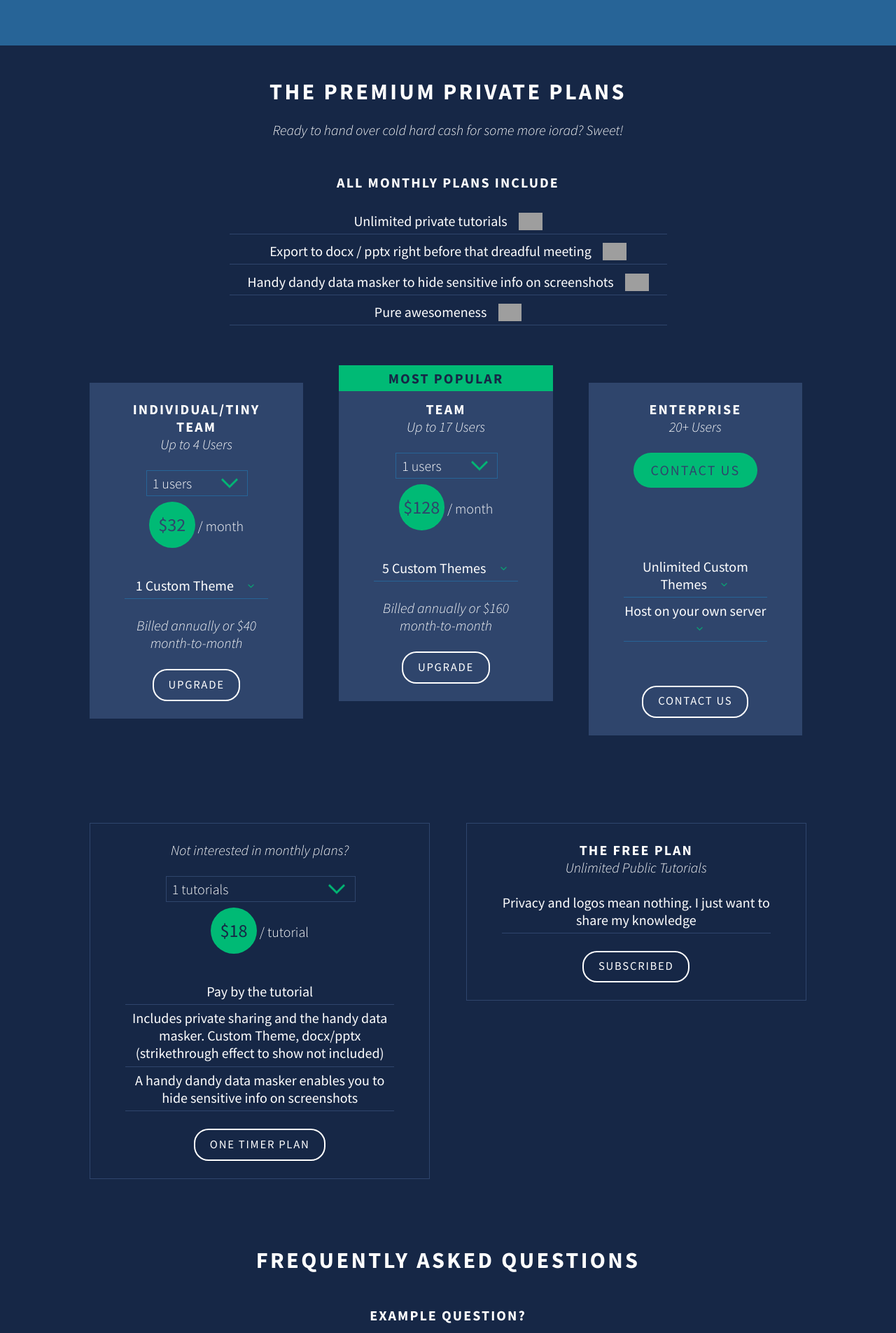
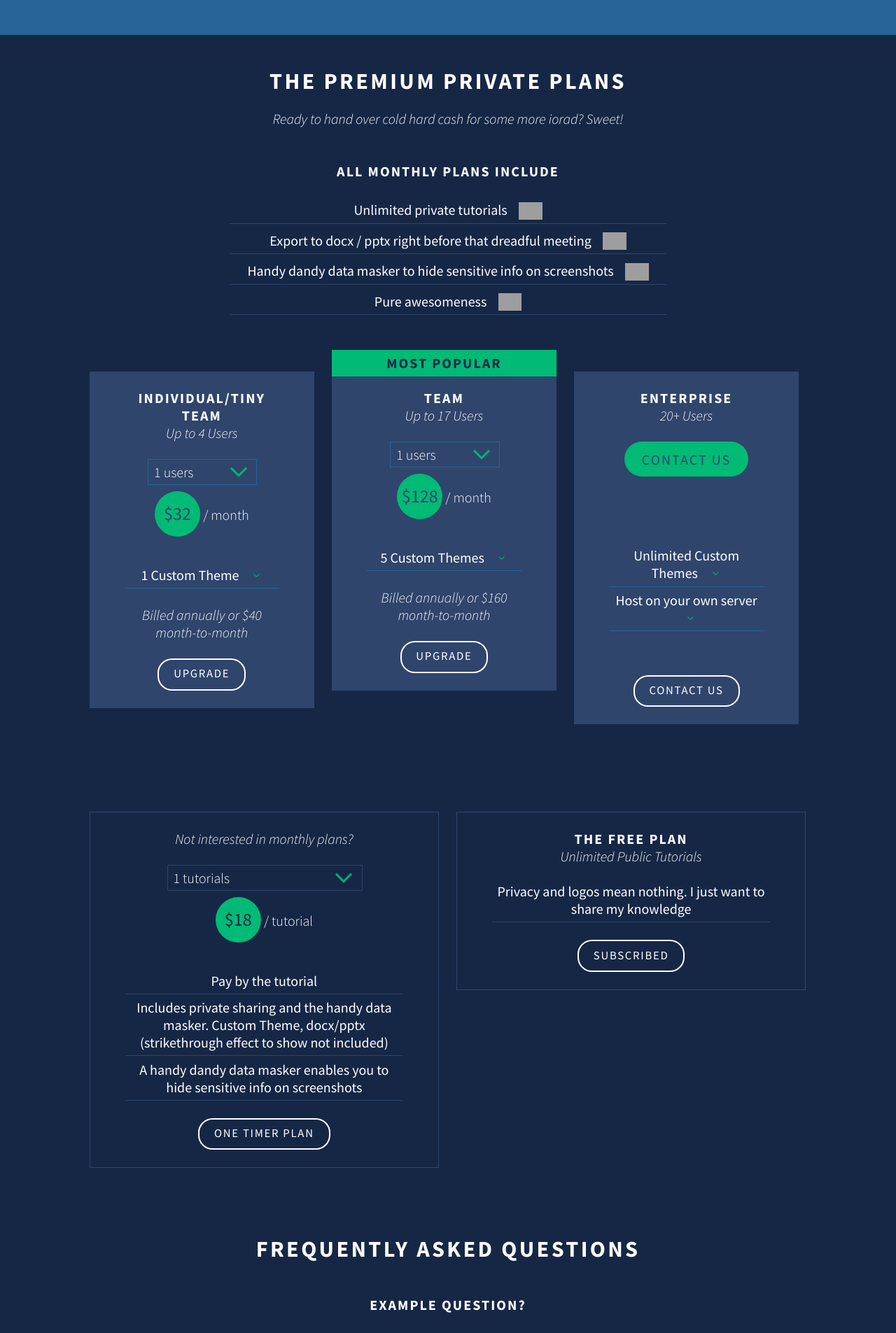
Before and after one commit to metamn/iorad, a Jekyll site: the page built from index.html, in a window 1280 px wide. Shown: the top 1905 px of the page at 70% size. Built offline with Jekyll 4.4.1, drawn with Linux system fonts in a browser that asks for light colours; nearby versions of some CDN libraries; grey boxes are pictures that could not be loaded.

Commit message:
Plans put closer to each other on the grid

```diff
--- a/assets/styles/atoms/colors.scss
+++ b/assets/styles/atoms/colors.scss
@@ -32,7 +32,6 @@ $black: black;
   } @elseif ($combination == white-on-lightblue) {
     color: $white;
     background-color: $lightblue;
-    font-size: $heading-level-1;
 
   } @elseif ($combination == green-on-darkblue) {
     color: $green;
--- a/assets/styles/molecules/most-popular.scss
+++ b/assets/styles/molecules/most-popular.scss
@@ -1,7 +1,7 @@
 @mixin most-popular {
   @include block;
   position: absolute;
-  top: calc(#{-$gutter} - 0px);
+  top: -$gutter - $gutter / 4;
   left: 0;
 
   @include colors(darkblue-on-green);
--- a/assets/styles/screen.css
+++ b/assets/styles/screen.css
@@ -37,7 +37,7 @@ html body .portrait { display: none; }
   html body .portrait { display: block; } }
 html body section, html body article, html body nav, html body header, html body footer, html body aside { width: 100%; float: left; }
 html body section > h3, html body article > h3, html body nav > h3, html body header > h3, html body footer > h3, html body aside > h3 { display: none; }
-html body header { text-align: center; height: 2.5em; color: white; background-color: #276497; font-size: 1.3077em; }
+html body header { text-align: center; height: 2.5em; color: white; background-color: #276497; }
 html body header .container { text-align: center; display: inline-block; padding-left: 1.25em; padding-right: 1.25em; width: calc(100% - 2.5em); max-width: 31.25em; }
 
 html.pricing body #pricing #title { text-align: center; margin: 2.5em 0; }
@@ -60,7 +60,7 @@ html.pricing body #pricing #all-plans .container ul li span.checkmark img { max-
 @media only screen and (max-width: 63.999em) { html.pricing body #pricing #primary-plans { margin-top: 2.5em; padding-left: 1.25em; padding-right: 1.25em; width: calc(100% - 2.5em - 0px); }
   html.pricing body #pricing #primary-plans article.popular { margin-top: 1.25em; } }
 @media only screen and (min-width: 64em) { html.pricing body #pricing #primary-plans { margin-top: 3.75em; padding-left: 10%; padding-right: 10%; width: calc(100% - 20% - 0px); } }
-html.pricing body #pricing #primary-plans article { text-align: center; float: left; padding-left: 1.25em; padding-right: 1.25em; width: calc(30% - 2.5em - 2px); margin-right: 5%; margin-bottom: 2.5em; padding: 1.25em; position: relative; color: white; background-color: #2f456c; }
+html.pricing body #pricing #primary-plans article { text-align: center; float: left; padding-left: 1.25em; padding-right: 1.25em; width: calc(31.5% - 2.5em - 2px); margin-right: 2.5%; margin-bottom: 2.5em; padding: 1.25em; position: relative; color: white; background-color: #2f456c; }
 html.pricing body #pricing #primary-plans article .container { text-align: center; display: inline-block; padding-left: 1.25em; padding-right: 1.25em; width: calc(100% - 2.5em); max-width: 31.25em; }
 html.pricing body #pricing #primary-plans article:last-of-type { margin-right: 0; }
 @media only screen and (max-width: 63.999em) { html.pricing body #pricing #primary-plans article { padding-left: 1.25em; padding-right: 1.25em; width: calc(100% - 2.5em - 2px); margin-right: 0; } }
@@ -87,14 +87,14 @@ html.pricing body #pricing #primary-plans article .billed p { font-family: 'Sour
 html.pricing body #pricing #primary-plans article .button { margin-top: 1.25em; }
 html.pricing body #pricing #primary-plans article .button p { padding: 0.625em 1.25em; border: 2px solid; -webkit-border-radius: 1.25em; -moz-border-radius: 1.25em; -ms-border-radius: 1.25em; -o-border-radius: 1.25em; border-radius: 1.25em; display: inline-block; cursor: pointer; font-family: 'Source Sans Pro', sans-serif; font-weight: 400; font-size: smaller; text-transform: uppercase; letter-spacing: 0.10417em; }
 html.pricing body #pricing #primary-plans article .button p a { text-decoration: none; }
-html.pricing body #pricing #primary-plans article .popular { width: 100%; float: left; position: absolute; top: calc(-1.25em - 0px); left: 0; color: #162746; background-color: #00ba75; font-size: 1.3077em; font-family: 'Source Sans Pro', sans-serif; font-weight: 700; text-transform: uppercase; letter-spacing: 0.10417em; font-size: 100%; padding: 0.3125em 0; }
+html.pricing body #pricing #primary-plans article .popular { width: 100%; float: left; position: absolute; top: -1.5625em; left: 0; color: #162746; background-color: #00ba75; font-size: 1.3077em; font-family: 'Source Sans Pro', sans-serif; font-weight: 700; text-transform: uppercase; letter-spacing: 0.10417em; font-size: 100%; padding: 0.3125em 0; }
 @media only screen and (min-width: 64em) { html.pricing body #pricing #primary-plans article#enterprise .instead-of-price { width: 100%; float: left; height: 7.5em; }
   html.pricing body #pricing #primary-plans article#enterprise .instead-of-price .instead-of-price p { margin-top: 1.5625em; }
   html.pricing body #pricing #primary-plans article#enterprise .button { margin-top: 3.125em; } }
 @media only screen and (max-width: 63.999em) { html.pricing body #pricing #secondary-plans { margin-top: 2.5em; padding-left: 1.25em; padding-right: 1.25em; width: calc(100% - 2.5em - 0px); }
   html.pricing body #pricing #secondary-plans article.popular { margin-top: 1.25em; } }
 @media only screen and (min-width: 64em) { html.pricing body #pricing #secondary-plans { margin-top: 3.75em; padding-left: 10%; padding-right: 10%; width: calc(100% - 20% - 0px); } }
-html.pricing body #pricing #secondary-plans article { text-align: center; float: left; padding-left: 1.25em; padding-right: 1.25em; width: calc(47.5% - 2.5em - 2px); margin-right: 5%; margin-bottom: 2.5em; border: 1px solid #2f456c; padding: 1.25em; position: relative; }
+html.pricing body #pricing #secondary-plans article { text-align: center; float: left; padding-left: 1.25em; padding-right: 1.25em; width: calc(48.7% - 2.5em - 2px); margin-right: 2.5%; margin-bottom: 2.5em; border: 1px solid #2f456c; padding: 1.25em; position: relative; }
 html.pricing body #pricing #secondary-plans article .container { text-align: center; display: inline-block; padding-left: 1.25em; padding-right: 1.25em; width: calc(100% - 2.5em); max-width: 31.25em; }
 html.pricing body #pricing #secondary-plans article:last-of-type { margin-right: 0; }
 @media only screen and (max-width: 63.999em) { html.pricing body #pricing #secondary-plans article { padding-left: 1.25em; padding-right: 1.25em; width: calc(100% - 2.5em - 2px); margin-right: 0; } }
@@ -121,7 +121,7 @@ html.pricing body #pricing #secondary-plans article .billed p { font-family: 'So
 html.pricing body #pricing #secondary-plans article .button { margin-top: 1.25em; }
 html.pricing body #pricing #secondary-plans article .button p { padding: 0.625em 1.25em; border: 2px solid; -webkit-border-radius: 1.25em; -moz-border-radius: 1.25em; -ms-border-radius: 1.25em; -o-border-radius: 1.25em; border-radius: 1.25em; display: inline-block; cursor: pointer; font-family: 'Source Sans Pro', sans-serif; font-weight: 400; font-size: smaller; text-transform: uppercase; letter-spacing: 0.10417em; }
 html.pricing body #pricing #secondary-plans article .button p a { text-decoration: none; }
-html.pricing body #pricing #secondary-plans article .popular { width: 100%; float: left; position: absolute; top: calc(-1.25em - 0px); left: 0; color: #162746; background-color: #00ba75; font-size: 1.3077em; font-family: 'Source Sans Pro', sans-serif; font-weight: 700; text-transform: uppercase; letter-spacing: 0.10417em; font-size: 100%; padding: 0.3125em 0; }
+html.pricing body #pricing #secondary-plans article .popular { width: 100%; float: left; position: absolute; top: -1.5625em; left: 0; color: #162746; background-color: #00ba75; font-size: 1.3077em; font-family: 'Source Sans Pro', sans-serif; font-weight: 700; text-transform: uppercase; letter-spacing: 0.10417em; font-size: 100%; padding: 0.3125em 0; }
 @media only screen and (min-width: 64em) { html.pricing body #pricing #secondary-plans article#enterprise .instead-of-price { width: 100%; float: left; height: 7.5em; }
   html.pricing body #pricing #secondary-plans article#enterprise .instead-of-price .instead-of-price p { margin-top: 1.5625em; }
   html.pricing body #pricing #secondary-plans article#enterprise .button { margin-top: 3.125em; } }
```
Also changed, not shown: assets/styles/atoms/layout.scss (+4 -4 lines), 4 other files.
